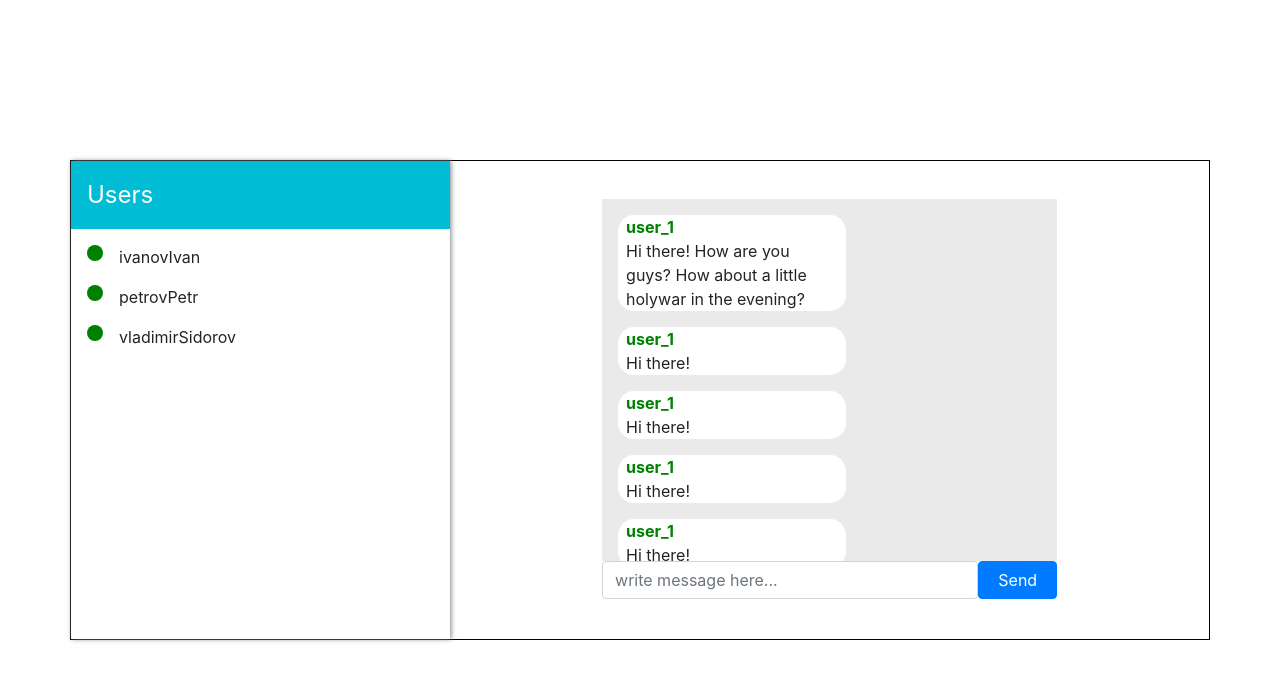
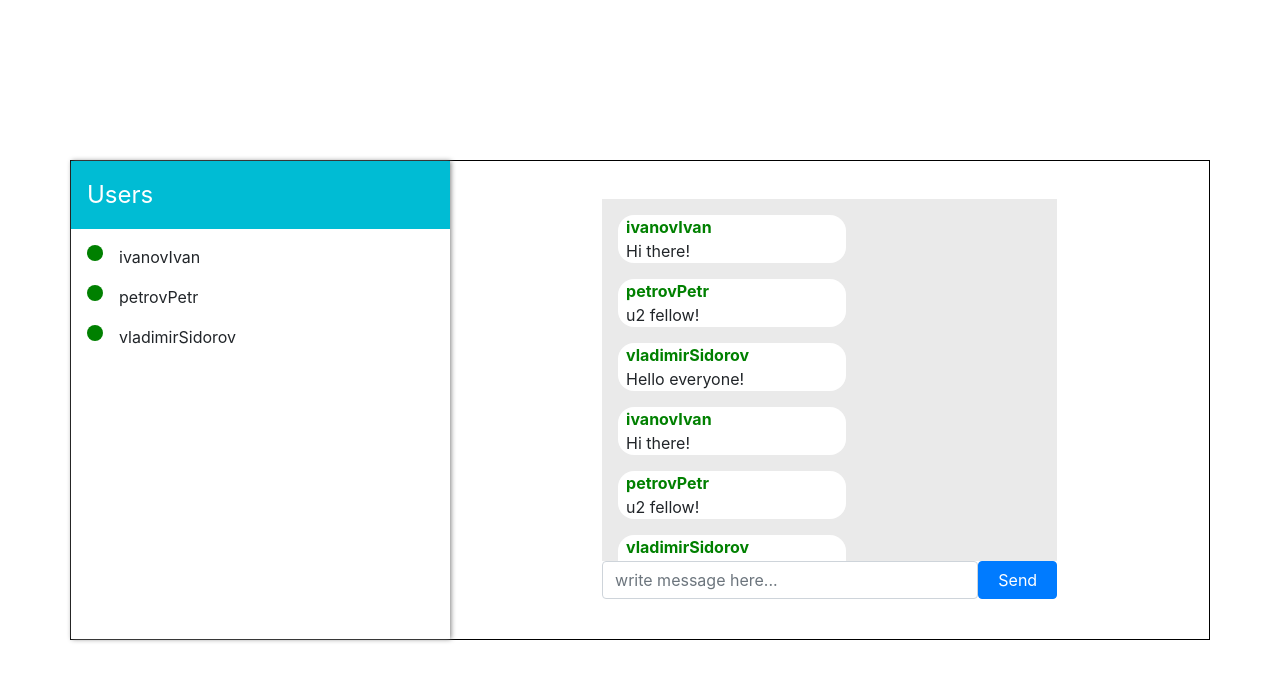
Before and after one commit to ShevchenkoPavel/chat, a React (Create React App) app: page / in a window 1280 px wide. Shown: the top 680 px of the page. Built offline with nearby package versions, Linux system fonts and the light colour scheme.

Commit message:
[T-3] mocks instead hardcoded messages

```diff
--- a/src/components/message/message.tsx
+++ b/src/components/message/message.tsx
@@ -1,16 +1,16 @@
 import React from 'react';
 import './message.scss';
+import { MessageType } from '../../types/message';
 
 type Props = {
-  author: string;
-  content: string;
+  message: MessageType;
 };
 
-export const Message = ({ author, content }: Props): React.ReactElement => {
+export const Message = ({ message }: Props): React.ReactElement => {
   return (
     <div className="message">
-      <div className="message__author">{author}</div>
-      <div className="message__content">{content}</div>
+      <div className="message__author">{message.author}</div>
+      <div className="message__content">{message.content}</div>
     </div>
   );
 };
--- a/src/components/messages_window/messages_window.tsx
+++ b/src/components/messages_window/messages_window.tsx
@@ -5,23 +5,23 @@ import { Button, Form } from 'react-bootstrap';
 import { lang } from '../../lang/EN';
 
 import { Message } from '../message/message';
+import { MessageType } from '../../types/message';
 
-export const MessagesWindow = (): React.ReactElement => {
+export type MessageWindowProps = {
+  messages: MessageType[];
+};
+
+export const MessagesWindow = ({
+  messages
+}: MessageWindowProps): React.ReactElement => {
   return (
     <div className="messages-window">
       <div className="messages-window__window">
-        <Message
-          author="user_1"
-          content="Hi there! How are you guys? How about a little holywar in the evening? "
-        />
-        <Message author="user_1" content="Hi there!" />
-        <Message author="user_1" content="Hi there!" />
-        <Message author="user_1" content="Hi there!" />
-        <Message author="user_1" content="Hi there!" />
-        <Message author="user_1" content="Hi there!" />
-        <Message author="user_1" content="Hi there!" />
-        <Message author="user_1" content="Hi there!" />
-        <Message author="user_1" content="Hi there!" />
+        {messages
+          ? messages.map((message, index) => (
+              <Message message={message} key={index} />
+            ))
+          : null}
       </div>
       <Form>
         <Form.Group
--- a/src/pages/chat/chat.tsx
+++ b/src/pages/chat/chat.tsx
@@ -1,15 +1,19 @@
 import React, { useState } from 'react';
 import './chat.scss';
 import MockUsers from '../../utils/mock/users.json';
+import MockMessages from '../../utils/mock/messages.json';
 
 import { Container, Row, Col } from 'react-bootstrap';
 
+import { UserType } from '../../types/user';
+import { MessageType } from '../../types/message';
+
 import { UsersBar } from '../../components/users_bar/users_bar';
-import { UserType } from '../../types/user';
 import { MessagesWindow } from '../../components/messages_window/messages_window';
 
 export function Chat(): React.ReactElement {
   const [users] = useState<UserType[]>(MockUsers.users);
+  const [messages] = useState<MessageType[]>(MockMessages.messages);
 
   return (
     <Container className="chat__container noPadding">
@@ -18,7 +22,7 @@ export function Chat(): React.ReactElement {
           <UsersBar users={users} />
         </Col>
         <Col className="chat__container__content__column">
-          <MessagesWindow />
+          <MessagesWindow messages={messages} />
         </Col>
       </Row>
     </Container>
```
